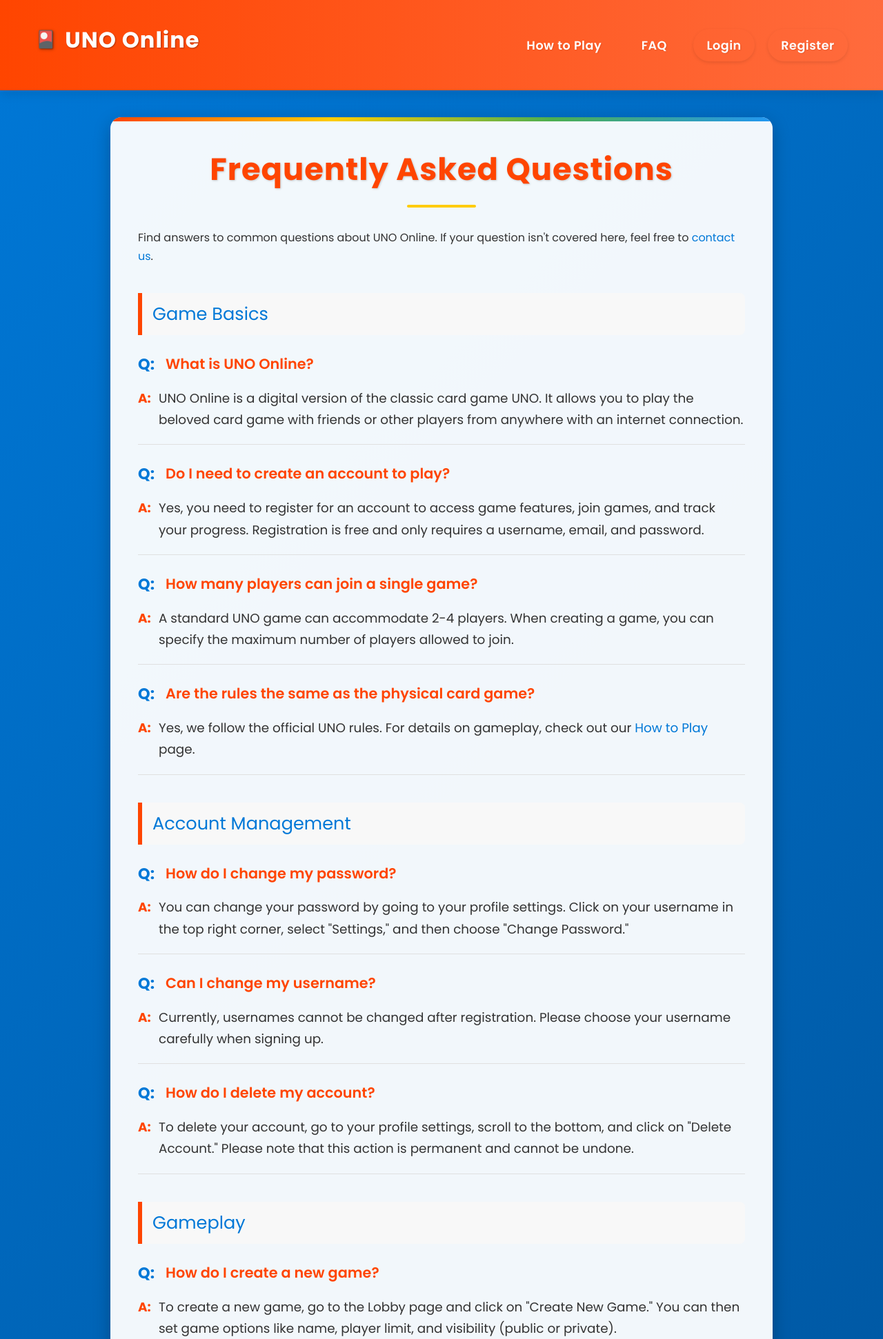
After one commit to sfsu-csc-667-spring-2025-roberts/term-project-the-gamblers, a Node project: template src/server/views/faq.ejs in a window 1280 px wide. The commit adds this page. Shown: the top 1942 px of the page at 69% size. Run offline with Node 20 templates, Linux system fonts and the light colour scheme; the template is opened without the code that fills it, so the values that code supplies are empty; some libraries are stand-ins or nearby versions.

Commit message:
added faq page

```diff
--- a/public/css/header.css
+++ b/public/css/header.css
@@ -119,7 +119,8 @@
   box-shadow: 0 4px 10px rgba(0, 0, 0, 0.15);
 }
 
-.howtoplay-link {
+.howtoplay-link,
+.faq-link {
   color: white;
   text-decoration: none;
   font-weight: 600;
@@ -130,13 +131,15 @@
   white-space: nowrap;
 }
 
-.howtoplay-link:hover {
+.howtoplay-link:hover,
+.faq-link:hover {
   background-color: rgba(255, 255, 255, 0.2);
   transform: translateY(-2px);
   box-shadow: 0 4px 8px rgba(0, 0, 0, 0.1);
 }
 
-.howtoplay-link::after {
+.howtoplay-link::after,
+.faq-link::after {
   content: "";
   position: absolute;
   bottom: 0;
@@ -148,7 +151,8 @@
   transform: translateX(-50%);
 }
 
-.howtoplay-link:hover::after {
+.howtoplay-link:hover::after,
+.faq-link:hover::after {
   width: 70%;
 }
 
--- a/src/server/index.js
+++ b/src/server/index.js
@@ -18,7 +18,7 @@ import games from "./routes/games.js";
 const __filename = fileURLToPath(import.meta.url);
 const __dirname = dirname(__filename);
 
-import { root, test, auth, lobby, chat, howtoplay } from "./routes/index.js";
+import { root, test, auth, lobby, chat, howtoplay, faq } from "./routes/index.js";
 import sessionAuthMiddleware from "./middle/auth.js";
 
 dotenv.config();
@@ -64,6 +64,7 @@ app.use("/auth", auth);
 app.use("/lobby", sessionAuthMiddleware, lobby);
 app.use("/games", games);
 app.use("/howtoplay", howtoplay);
+app.use("/faq", faq);
 
 const httpServer = createServer(app);
 const io = new Server(httpServer);
--- /dev/null
+++ b/src/server/views/faq.ejs
@@ -0,0 +1,314 @@
+<!DOCTYPE html>
+<html lang="en">
+
+<head>
+    <meta charset="UTF-8">
+    <meta name="viewport" content="width=device-width, initial-scale=1.0">
+    <title>
+        <%= title %>
+    </title>
+    <%- include('shared/head') %>
+        <link rel="stylesheet" href="/css/main.css">
+        <style>
+            body {
+                font-family: "Poppins", "Fredoka One", "Comic Sans MS", sans-serif;
+                background: linear-gradient(135deg, #0078d7, #004a8c);
+                color: var(--text-color);
+                min-height: 100vh;
+            }
+
+            .container {
+                max-width: 1000px;
+                margin: 0 auto;
+                padding: 20px;
+                padding-top: 80px;
+                width: 100%;
+                box-sizing: border-box;
+            }
+
+            .faq-content {
+                background-color: rgba(255, 255, 255, 0.95);
+                border-radius: 16px;
+                padding: 40px;
+                box-shadow: 0 8px 25px rgba(0, 0, 0, 0.25);
+                margin-top: 20px;
+                position: relative;
+                overflow: hidden;
+            }
+
+            .faq-content::before {
+                content: "";
+                position: absolute;
+                top: 0;
+                left: 0;
+                right: 0;
+                height: 6px;
+                background: linear-gradient(90deg, #ff4500, #ffcc00, #4caf50, #2196f3);
+            }
+
+            h1 {
+                color: var(--primary-color);
+                text-align: center;
+                margin-bottom: 30px;
+                font-size: 2.8rem;
+                text-shadow: 1px 1px 3px rgba(0, 0, 0, 0.2);
+                position: relative;
+            }
+
+            h1::after {
+                content: "";
+                display: block;
+                width: 100px;
+                height: 4px;
+                background-color: var(--secondary-color);
+                margin: 15px auto 0;
+                border-radius: 2px;
+            }
+
+            h2 {
+                color: var(--accent-color);
+                margin-top: 40px;
+                margin-bottom: 20px;
+                font-size: 2rem;
+                border-bottom: 3px solid var(--secondary-color);
+                padding-bottom: 10px;
+                display: inline-block;
+            }
+
+            .faq-item {
+                margin-bottom: 25px;
+                border-bottom: 1px solid #e0e0e0;
+                padding-bottom: 20px;
+            }
+
+            .faq-item:last-child {
+                border-bottom: none;
+            }
+
+            .question {
+                font-size: 1.3rem;
+                font-weight: 600;
+                color: var(--primary-color);
+                margin-bottom: 15px;
+                display: flex;
+                align-items: flex-start;
+            }
+
+            .question::before {
+                content: "Q:";
+                font-size: 1.4rem;
+                color: var(--accent-color);
+                font-weight: 700;
+                margin-right: 10px;
+                min-width: 30px;
+            }
+
+            .answer {
+                font-size: 1.15rem;
+                line-height: 1.7;
+                color: #333;
+                margin-left: 30px;
+                position: relative;
+            }
+
+            .answer::before {
+                content: "A:";
+                position: absolute;
+                left: -30px;
+                color: var(--primary-color);
+                font-weight: 700;
+            }
+
+            .category-title {
+                color: var(--accent-color);
+                font-size: 1.6rem;
+                border-left: 6px solid var(--primary-color);
+                padding-left: 15px;
+                margin: 40px 0 25px;
+                background-color: #f8f8f8;
+                padding: 10px 15px;
+                border-radius: 0 8px 8px 0;
+            }
+
+            .back-to-home {
+                display: block;
+                margin: 40px auto 20px;
+                text-align: center;
+                background-color: var(--primary-color);
+                color: white;
+                font-size: 1.2rem;
+                padding: 12px 30px;
+                border-radius: 30px;
+                text-decoration: none;
+                transition: all 0.3s ease;
+                box-shadow: 0 4px 10px rgba(0, 0, 0, 0.2);
+                max-width: 200px;
+            }
+
+            .back-to-home:hover {
+                background-color: #ff5722;
+                transform: translateY(-3px);
+                box-shadow: 0 6px 15px rgba(0, 0, 0, 0.25);
+            }
+
+            @media (max-width: 768px) {
+                .container {
+                    padding: 15px;
+                    padding-top: 80px;
+                }
+
+                .faq-content {
+                    padding: 25px;
+                }
+
+                h1 {
+                    font-size: 2.2rem;
+                }
+
+                h2 {
+                    font-size: 1.6rem;
+                }
+
+                .question {
+                    font-size: 1.2rem;
+                }
+
+                .answer {
+                    font-size: 1rem;
+                }
+            }
+        </style>
+</head>
+
+<body>
+    <%- include('shared/header') %>
+
+        <div class="container">
+            <div class="faq-content">
+                <h1>Frequently Asked Questions</h1>
+
+                <p>Find answers to common questions about UNO Online. If your question isn't covered here, feel free to
+                    <a href="/contact">contact us</a>.</p>
+
+                <div class="category-title">Game Basics</div>
+
+                <div class="faq-item">
+                    <div class="question">What is UNO Online?</div>
+                    <div class="answer">UNO Online is a digital version of the classic card game UNO. It allows you to
+                        play the beloved card game with friends or other players from anywhere with an internet
+                        connection.</div>
+                </div>
+
+                <div class="faq-item">
+                    <div class="question">Do I need to create an account to play?</div>
+                    <div class="answer">Yes, you need to register for an account to access game features, join games,
+                        and track your progress. Registration is free and only requires a username, email, and password.
+                    </div>
+                </div>
+
+                <div class="faq-item">
+                    <div class="question">How many players can join a single game?</div>
+                    <div class="answer">A standard UNO game can accommodate 2-4 players. When creating a game, you can
+                        specify the maximum number of players allowed to join.</div>
+                </div>
+
+                <div class="faq-item">
+                    <div class="question">Are the rules the same as the physical card game?</div>
+                    <div class="answer">Yes, we follow the official UNO rules. For details on gameplay, check out our <a
+                            href="/howtoplay">How to Play</a> page.</div>
+                </div>
+
+                <div class="category-title">Account Management</div>
+
+                <div class="faq-item">
+                    <div class="question">How do I change my password?</div>
+                    <div class="answer">You can change your password by going to your profile settings. Click on your
+                        username in the top right corner, select "Settings," and then choose "Change Password."</div>
+                </div>
+
+                <div class="faq-item">
+                    <div class="question">Can I change my username?</div>
+                    <div class="answer">Currently, usernames cannot be changed after registration. Please choose your
+                        username carefully when signing up.</div>
+                </div>
+
+                <div class="faq-item">
+                    <div class="question">How do I delete my account?</div>
+                    <div class="answer">To delete your account, go to your profile settings, scroll to the bottom, and
+                        click on "Delete Account." Please note that this action is permanent and cannot be undone.</div>
+                </div>
+
+                <div class="category-title">Gameplay</div>
+
+                <div class="faq-item">
+                    <div class="question">How do I create a new game?</div>
+                    <div class="answer">To create a new game, go to the Lobby page and click on "Create New Game." You
+                        can then set game options like name, player limit, and visibility (public or private).</div>
+                </div>
+
+                <div class="faq-item">
+                    <div class="question">Can I play with specific friends?</div>
+                    <div class="answer">Yes! You can create a private game with a password and share the game details
+                        with your friends. They'll need to enter the password to join your game.</div>
+                </div>
+
+                <div class="faq-item">
+                    <div class="question">What happens if I disconnect during a game?</div>
+                    <div class="answer">If you disconnect, the system will try to keep your spot for a few minutes. You
+                        can rejoin by going back to the same game. After a timeout period, you may be removed from the
+                        game.</div>
+                </div>
+
+                <div class="faq-item">
+                    <div class="question">How do I call "UNO"?</div>
+                    <div class="answer">When you have only one card left, click the "Call UNO!" button that appears on
+                        your screen. If you don't call UNO and another player catches you, you'll have to draw two
+                        cards.</div>
+                </div>
+
+                <div class="faq-item">
+                    <div class="question">How do I use Wild cards?</div>
+                    <div class="answer">When you play a Wild card, you'll be prompted to choose a color. The next player
+                        must play a card of that color or another Wild card.</div>
+                </div>
+
+                <div class="category-title">Technical Questions</div>
+
+                <div class="faq-item">
+                    <div class="question">Which browsers are supported?</div>
+                    <div class="answer">UNO Online works best on Chrome, Firefox, Safari, and Edge. We recommend keeping
+                        your browser updated to the latest version for the best experience.</div>
+                </div>
+
+                <div class="faq-item">
+                    <div class="question">Can I play on mobile devices?</div>
+                    <div class="answer">Yes, our website is responsive and works on mobile devices. For the best
+                        experience, we recommend using a tablet or device with a larger screen.</div>
+                </div>
+
+                <div class="faq-item">
+                    <div class="question">What should I do if I encounter a bug?</div>
+                    <div class="answer">If you encounter any issues, please report them through our <a
+                            href="/contact">Contact page</a>. Include details about the problem, steps to reproduce it,
+                        and your browser information.</div>
+                </div>
+
+                <div class="faq-item">
+                    <div class="question">Is my data secure?</div>
+                    <div class="answer">Yes, we take data security seriously. We use encryption for sensitive
+                        information and never share your personal data with third parties. For more details, please
+                        review our <a href="/privacy">Privacy Policy</a>.</div>
+                </div>
+
+                <a href="/" class="btn back-to-home">Back to Home</a>
+            </div>
+        </div>
+
+        <script>
+            document.addEventListener('DOMContentLoaded', () => {
+                console.log('FAQ page loaded');
+            });
+        </script>
+</body>
+
+</html>
--- a/src/server/views/shared/header.ejs
+++ b/src/server/views/shared/header.ejs
@@ -8,6 +8,7 @@
                     </div>
                     <div class="nav-links">
                         <a href="/howtoplay" class="howtoplay-link">How to Play</a>
+                        <a href="/faq" class="faq-link">FAQ</a>
                         <% if (userId) { %>
                             <span class="welcome-text">Welcome, <%= username %></span>
                             <a href="/auth/logout" class="logout-btn">Logout</a>
```
Also changed, not shown: src/server/routes/faq.js (added, +12 -0 lines), src/server/routes/index.js (+11 -7 lines).
